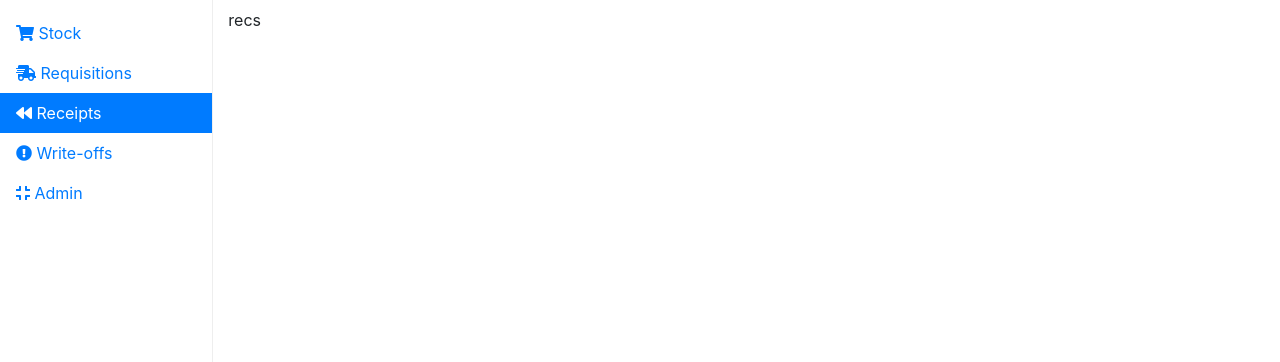
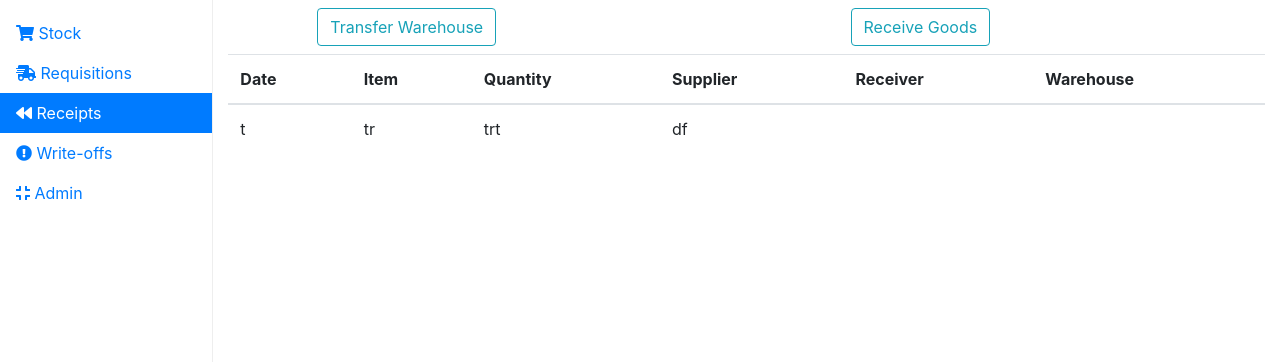
Before and after one commit to RichardMM/testhrku, a Flask app: page / in a window 1280 px wide, after a click on "Receipts". Shown: the part 58-420 px from the top of the page. Run offline with Flask 2, Linux system fonts and the light colour scheme; parts of the project's set-up code (start-up, migrations or seed data) failed here and were passed over; some libraries are stand-ins or nearby versions.

Commit message:
Add write off , receipts UI

```diff
--- a/myapp/config.py
+++ b/myapp/config.py
@@ -13,7 +13,7 @@ MAIL_PASSWORD = '684192684192'
 ## databases
 
 
-#SQLALCHEMY_DATABASE_URI = 'mysql+mysqldb://root:1234567@35.198.11.162/Projects?unix_socket=/cloudsql/primeval-melody-169005:southamerica-east1:project-module'
+SQLALCHEMY_DATABASE_URI = 'mysql+mysqldb://root:1234567@35.198.11.162/Projects?unix_socket=/cloudsql/primeval-melody-169005:southamerica-east1:project-module'
 SQLALCHEMY_TRACK_MODIFICATIONS = False
 # SQLALCHEMY_BINDS = {
 #     'users':        'mysqldb://localhost/users',
--- a/myapp/warehouse/templates/warehouse/dashboard tabs/receipts.html
+++ b/myapp/warehouse/templates/warehouse/dashboard tabs/receipts.html
@@ -1,3 +1,34 @@
 <div class="tab-pane fade" id="receipts" role="tabpanel" aria-labelledby="details-Tab">
-    recs
+    <div class="row justify-content-around">
+        <div class="col-4">
+            <button type="button" class="btn btn-outline-info">Transfer Warehouse</button>
+        </div>
+        <div class="col-4">
+            <button type="button" class="btn btn-outline-info">Receive Goods</button>
+        </div>
+    </div>
+    <table class="table mt-2">
+        <thead>
+            <tr>
+                <th>Date</th>
+                <th>Item</th>
+                <th>Quantity</th>
+                <th>Supplier</th>
+                <th>Receiver</th>
+                <th>Warehouse</th>
+
+            </tr>
+        </thead>
+        <tbody>
+            <tr>
+                <td scope="row">t</td>
+                <td>tr</td>
+                <td>trt</td>
+                <td>df</td>
+                <td></td>
+                <td></td>
+            </tr>
+
+        </tbody>
+    </table>
 </div>
--- a/myapp/warehouse/templates/warehouse/dashboard tabs/requisitions.html
+++ b/myapp/warehouse/templates/warehouse/dashboard tabs/requisitions.html
@@ -1,4 +1,21 @@
 
 <div class="tab-pane fade" id="requisitions" role="tabpanel" aria-labelledby="details-Tab">
-    reqs
+    <table class="table table-{1:hover}">
+        <thead class="thead-inverse">
+            <tr>
+                <th>Project</th>
+                <th>Item</th>
+                <th>Quantity</th>
+                <th>Status</th>
+            </tr>
+            </thead>
+            <tbody>
+                <tr>
+                    <td scope="row"></td>
+                    <td></td>
+                    <td></td>
+                    <td></td>
+                </tr>
+            </tbody>
+    </table>
 </div>
--- a/myapp/warehouse/templates/warehouse/dashboard tabs/writeoffs.html
+++ b/myapp/warehouse/templates/warehouse/dashboard tabs/writeoffs.html
@@ -1,3 +1,20 @@
 <div class="tab-pane fade" id="writeoffs" role="tabpanel" aria-labelledby="details-Tab">
-                    woffs
+    <table class="table">
+        <thead>
+            <tr>
+                <th>Item</th>
+                <th>Quantity</th>
+                <th>Reason</th>
+                <th>Personnel</th>
+            </tr>
+        </thead>
+        <tbody>
+            <tr>
+                <td scope="row"></td>
+                <td></td>
+                <td></td>
+                <td></td>
+            </tr>
+        </tbody>
+    </table>
 </div>
```
